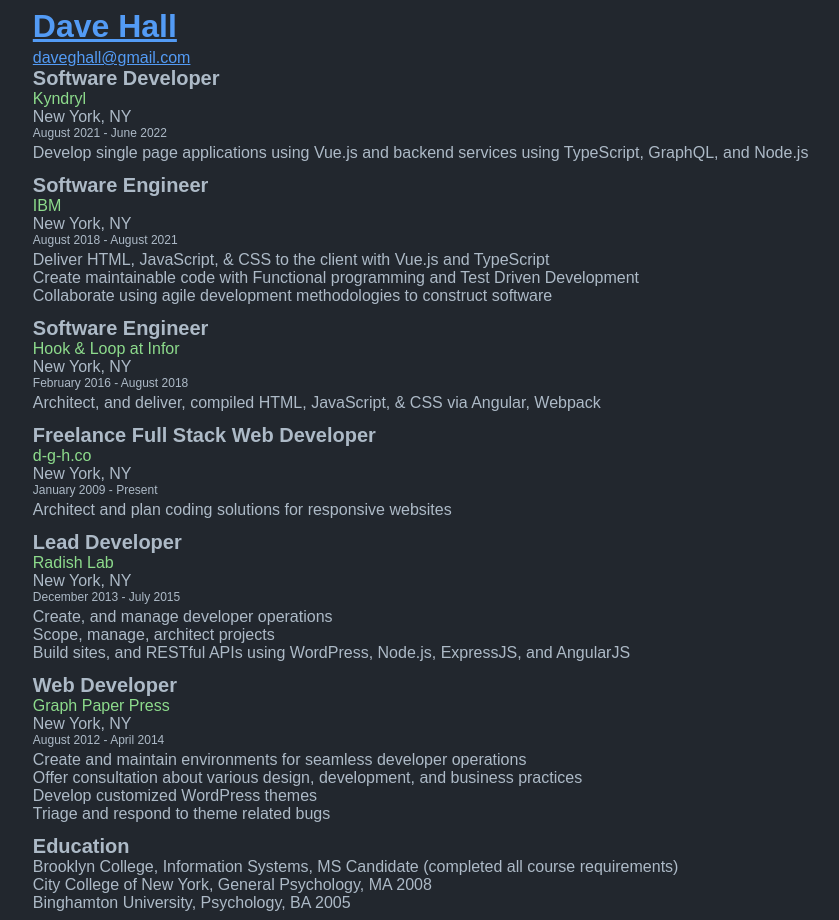
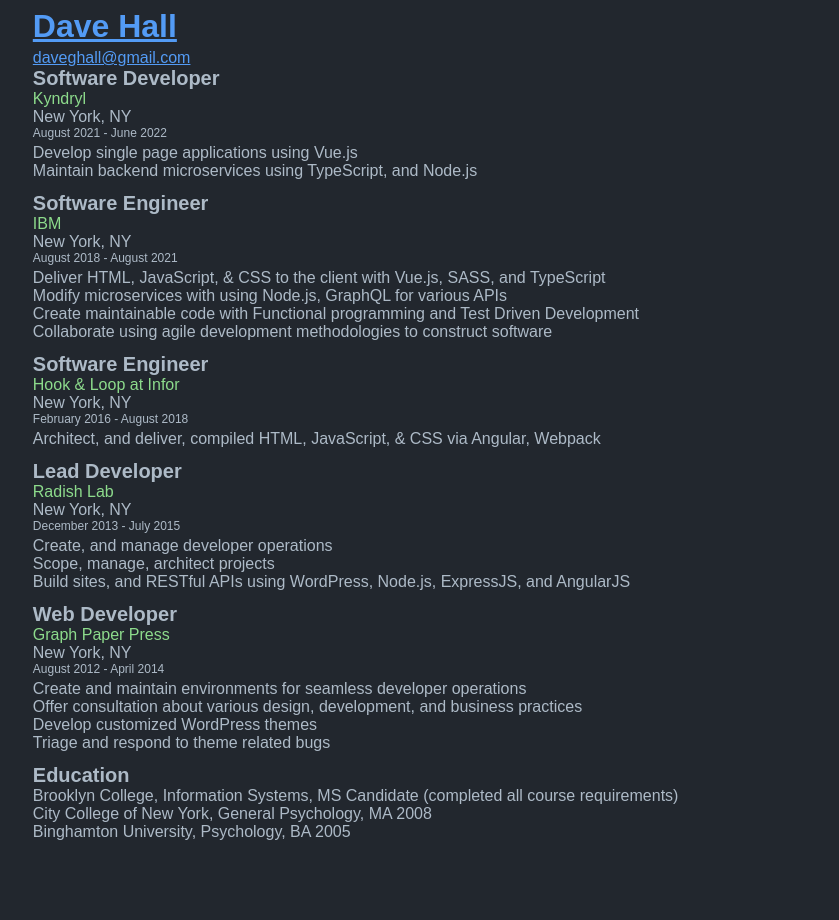
Before and after one commit to d-g-h/d-g-h.github.io, a Vue app: page / in a window 1280 px wide. Shown: the whole page, without its empty margins (70-909 px from the left). After the commit the page ends 849 px from the top, so only its background shows below. Built offline with nearby package versions, Linux system fonts and the light colour scheme.

Commit message:
Add view, and alter resume

```diff
--- a/src/App.vue
+++ b/src/App.vue
@@ -3,7 +3,7 @@
 </template>
 
 <script>
-import ResumeJobs from "./components/ResumeJobs.vue";
+import ResumeJobs from "./views/ResumeJobs.vue";
 
 export default {
   name: "App",
--- a/src/components/ResumeJobs.vue
+++ b/src/views/ResumeJobs.vue
@@ -14,7 +14,10 @@
         >
           <ul>
             <DescriptionJob
-              description="Develop single page applications using Vue.js and backend services using TypeScript, GraphQL, and Node.js"
+              description="Develop single page applications using Vue.js"
+            />
+            <DescriptionJob
+              description="Maintain backend microservices using TypeScript, and Node.js"
             />
           </ul>
         </LaborJob>
@@ -27,7 +30,10 @@
         >
           <ul>
             <DescriptionJob
-              description="Deliver HTML, JavaScript, & CSS to the client with Vue.js and TypeScript"
+              description="Deliver HTML, JavaScript, & CSS to the client with Vue.js, SASS, and TypeScript"
+            />
+            <DescriptionJob
+              description="Modify microservices with using Node.js, GraphQL for various APIs"
             />
             <DescriptionJob
               description="Create maintainable code with Functional programming and Test Driven Development"
@@ -47,19 +53,6 @@
           <ul>
             <DescriptionJob
               description="Architect, and deliver, compiled HTML, JavaScript, & CSS via Angular, Webpack"
-            />
-          </ul>
-        </LaborJob>
-
-        <LaborJob
-          title="Freelance Full Stack Web Developer"
-          location="New York, NY"
-          company="d-g-h.co"
-          time="January 2009 - Present"
-        >
-          <ul>
-            <DescriptionJob
-              description="Architect and plan coding solutions for responsive websites"
             />
           </ul>
         </LaborJob>
@@ -117,8 +110,8 @@
 </template>
 
 <script>
-import LaborJob from "./LaborJob.vue";
-import DescriptionJob from "./DescriptionJob.vue";
+import LaborJob from "../components/LaborJob.vue";
+import DescriptionJob from "../components/DescriptionJob.vue";
 
 export default {
   name: "ResumeJobs",
```
